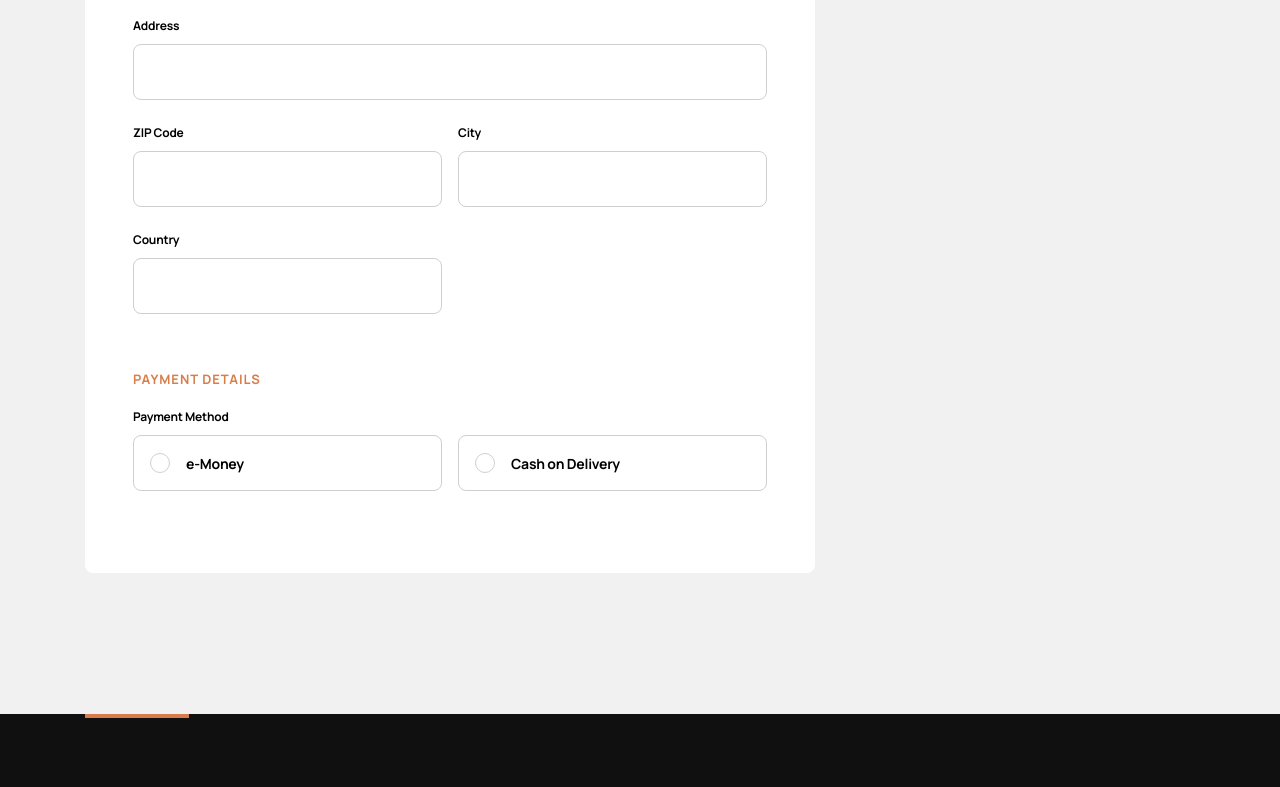
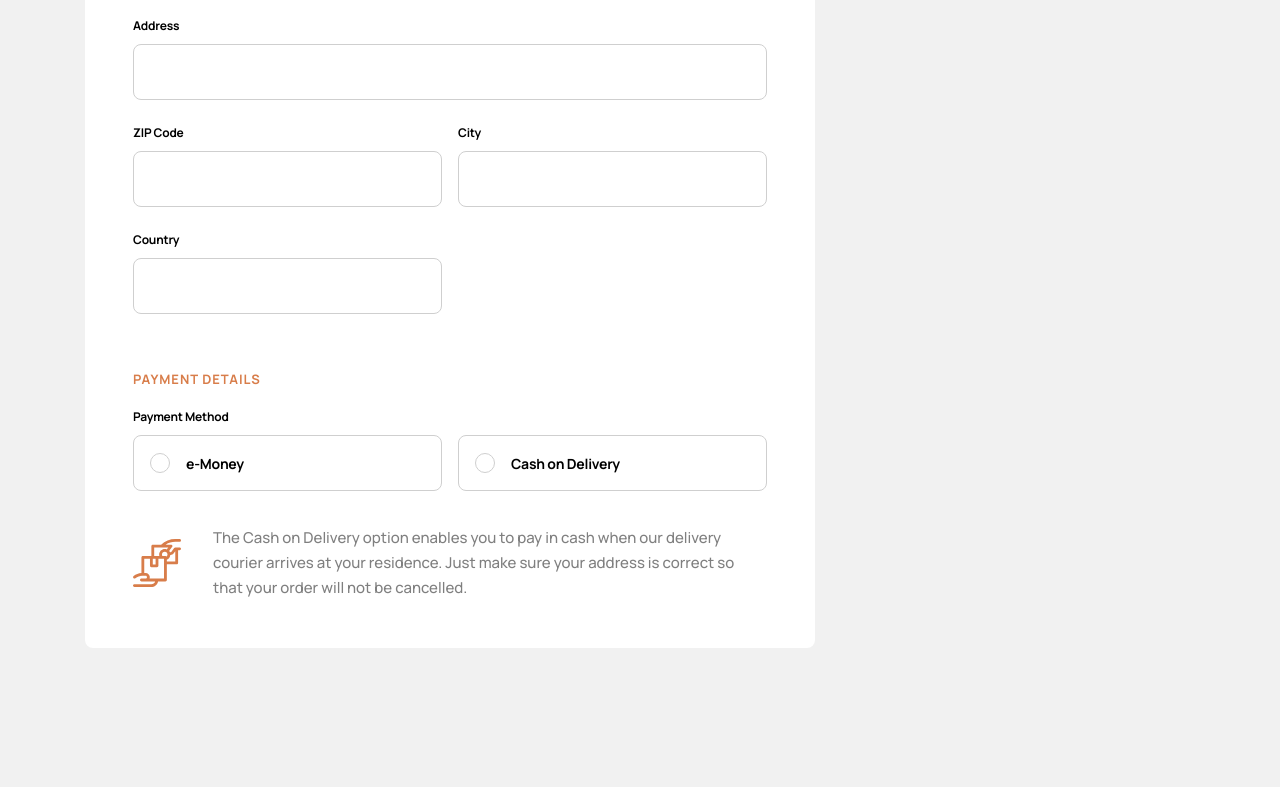
Before and after one commit to RaulLuz/audiophile, a Next.js app: page /checkout in a window 1280 px wide. Shown: the part 695-1482 px from the top of the page. Built offline with nearby package versions, Linux system fonts and the light colour scheme.

Commit message:
fix: old product type

```diff
--- a/app/categories/[category]/CategoryContent.tsx
+++ b/app/categories/[category]/CategoryContent.tsx
@@ -1,10 +1,10 @@
 import InfoCard from "../../components/InfoCard";
-import { Product } from "../../types/products";
+import { IProduct } from "../../types/products";
 import fetchProducts from "../../utils/fetchProducts";
 import Image from "next/image";
 
 const CategoryContent = async ({ category }: { category: string }) => {
-  const products: Product[] = await fetchProducts();
+  const products: IProduct[] = await fetchProducts();
   const productsToRender = products.filter(
     (product) => product.category === category
   );
--- a/app/categories/[category]/layout.tsx
+++ b/app/categories/[category]/layout.tsx
@@ -1,6 +1,6 @@
 import CategoriesSection from "../../components/CategoriesSection/CategoriesSection";
 import DescriptiveSection from "../../components/DescriptiveSection";
-import { Product } from "../../types/products";
+import { IProduct } from "../../types/products";
 import fetchProducts from "../../utils/fetchProducts";
 
 export default async function HeadphonesLayout({
@@ -8,7 +8,7 @@ export default async function HeadphonesLayout({
 }: {
   children: React.ReactNode;
 }) {
-  const products: Product[] = await fetchProducts();
+  const products: IProduct[] = await fetchProducts();
 
   if (!products) return "No products found";
 
--- a/app/checkout/CheckoutFields/PaymentDetails.tsx
+++ b/app/checkout/CheckoutFields/PaymentDetails.tsx
@@ -1,5 +1,6 @@
 import { useState } from "react";
 import { paymentMethods, eMoneyFields } from "./fields";
+import Image from "next/image";
 
 const PaymentDetails = () => {
   const [selectedMethod, setSelectedMethod] = useState("");
@@ -27,7 +28,7 @@ const PaymentDetails = () => {
               selectedMethod === method.id
                 ? "border-primary"
                 : "border-[#CFCFCF]"
-            } rounded-[8px] h-[56px] w-full flex items-center pl-[16px] transition transition-300`}
+            } rounded-[8px] h-[56px] w-full flex items-center pl-[16px] hover:border-primary transition transition-300`}
           >
             <div className="w-[20px] h-[20px] border border-[#CFCFCF] rounded-full mr-[16px] flex items-center justify-center">
               <div
@@ -38,11 +39,13 @@ const PaymentDetails = () => {
                 } w-[10px] h-[10px] rounded-full bg-primary transition transition-300`}
               ></div>
             </div>
-            <div className="font-bold text-[14px] -tracking-[.25px] text-black">{method.name}</div>
+            <div className="font-bold text-[14px] -tracking-[.25px] text-black">
+              {method.name}
+            </div>
           </button>
         ))}
       </div>
-      {selectedMethod === "e-money" && (
+      {selectedMethod === "e-money" ? (
         <div className="w-full flex gap-x-[16px]">
           {eMoneyFields.map((field) => (
             <div
@@ -62,10 +65,24 @@ const PaymentDetails = () => {
                 id={field.id}
                 className={` h-[56px] ${
                   field.id === "address" ? "w-full" : "w-[309px]"
-                } border border-[#CFCFCF] rounded-[8px] px-[24px] text-[14px] font-bold text-black/70 -tracking-[.25px]`}
+                } border border-[#CFCFCF] rounded-[8px] px-[24px] text-[14px] font-bold text-black -tracking-[.25px] outline-primary`}
               />
             </div>
           ))}
+        </div>
+      ) : (
+        <div className="flex items-center gap-x-[32px] mt-[34px]">
+          <Image
+            src="/svg/checkout.svg"
+            alt="Checkout"
+            width={48}
+            height={48}
+          />
+          <p className="text-[15px] text-black/50 leading-[25px] font-medium">
+            The Cash on Delivery option enables you to pay in cash when our
+            delivery courier arrives at your residence. Just make sure your
+            address is correct so that your order will not be cancelled.
+          </p>
         </div>
       )}
     </div>
--- a/app/checkout/CheckoutFields/index.tsx
+++ b/app/checkout/CheckoutFields/index.tsx
@@ -34,7 +34,7 @@ const CheckoutFields = () => {
                   id={input.id}
                   className={` h-[56px] ${
                     input.id === "address" ? "w-full" : "w-[309px]"
-                  } border border-[#CFCFCF] rounded-[8px] px-[24px] text-[14px] font-bold text-black/70 -tracking-[.25px]`}
+                  } border border-[#CFCFCF] rounded-[8px] px-[24px] text-[14px] font-bold text-black -tracking-[.25px] outline-primary`}
                 />
               </div>
             ))}
--- a/app/components/CategoriesSection/CategoriesSection.tsx
+++ b/app/components/CategoriesSection/CategoriesSection.tsx
@@ -1,7 +1,7 @@
-import { Product } from "@/app/types/products";
+import { IProduct } from "@/app/types/products";
 import CategoryCard from "./CategoryCard";
 
-const CategoriesSection = ({ products }: { products: Product[] }) => {
+const CategoriesSection = ({ products }: { products: IProduct[] }) => {
   const correctOrder = ["headphones", "speakers", "earphones"];
 
   const categories = [...new Set(products.map((product) => product.category))];
--- a/app/components/Home/MainSection.tsx
+++ b/app/components/Home/MainSection.tsx
@@ -1,12 +1,12 @@
 "use client";
 
-import { Product } from "@/app/types/products";
+import { IProduct } from "@/app/types/products";
 import React from "react";
 import InfoCard from "../InfoCard";
 import Image from "next/image";
 import { motion } from "framer-motion";
 
-const MainSection = ({ products }: { products: Product[] }) => {
+const MainSection = ({ products }: { products: IProduct[] }) => {
   const mainProduct = products.find((product) => product.id === 4);
 
   if (!mainProduct) return;
--- a/app/components/QuantitySelector.tsx
+++ b/app/components/QuantitySelector.tsx
@@ -3,7 +3,7 @@ import { useStore } from "../context/StoreContext";
 import { IQuantitySelector } from "../types/QuantitySelector";
 import { IProductInCart } from "../types/products";
 
-const QuantitySelector = ({ isInsideCart, inputQuantity, product }: IQuantitySelector) => {
+const QuantitySelector = ({ isInsideCart, product }: IQuantitySelector) => {
   const { quantity, setQuantity, setProductsInCart, productsInCart } = useStore();
   const currentProduct = productsInCart.find((item) => item.product.id === product.id);
 
--- a/app/product/[slug]/ProductContent.tsx
+++ b/app/product/[slug]/ProductContent.tsx
@@ -1,4 +1,4 @@
-import { Product } from "../../types/products";
+import { IProduct } from "../../types/products";
 import fetchProducts from "../../utils/fetchProducts";
 import ProductActions from "./ProductActions";
 import ProductFeatures from "./ProductFeatures";
@@ -6,7 +6,7 @@ import ProductGallery from "./ProductGalleries";
 import ProductRelated from "./ProductRelated";
 
 const ProductContent = async ({ slug }: { slug: string }) => {
-  const products: Product[] = await fetchProducts();
+  const products: IProduct[] = await fetchProducts();
   const productToRender = products.filter(
     (product) => product.slug === slug
   )[0];
--- a/app/product/[slug]/ProductFeatures.tsx
+++ b/app/product/[slug]/ProductFeatures.tsx
@@ -1,8 +1,8 @@
-import { Product } from '@/app/types/products'
+import { IProduct } from '@/app/types/products'
 import React from 'react'
 import Markdown from 'react-markdown'
 
-const ProductFeatures = ({ product }: { product: Product }) => {
+const ProductFeatures = ({ product }: { product: IProduct }) => {
   return (
     <section className='flex justify-between mb-[160px]'>
         <div>
--- a/app/product/[slug]/ProductGalleries.tsx
+++ b/app/product/[slug]/ProductGalleries.tsx
@@ -1,6 +1,6 @@
-import { Product } from "@/app/types/products";
+import { IProduct } from "@/app/types/products";
 
-const ProductGallery = ({ product }: { product: Product }) => {
+const ProductGallery = ({ product }: { product: IProduct }) => {
   const firstImg = product.gallery.first.desktop;
   const secondImg = product.gallery.second.desktop;
   const thirdImg = product.gallery.third.desktop;
--- a/app/product/[slug]/ProductRelated.tsx
+++ b/app/product/[slug]/ProductRelated.tsx
@@ -1,8 +1,8 @@
-import { Product } from "@/app/types/products";
+import { IProduct } from "@/app/types/products";
 import Image from "next/image";
 import Link from "next/link";
 
-const ProductRelated = ({ product }: { product: Product }) => {
+const ProductRelated = ({ product }: { product: IProduct }) => {
   const relatedProducts = product.others;
 
   return (
```
Also changed, not shown: public/svg/checkout.svg (added).
